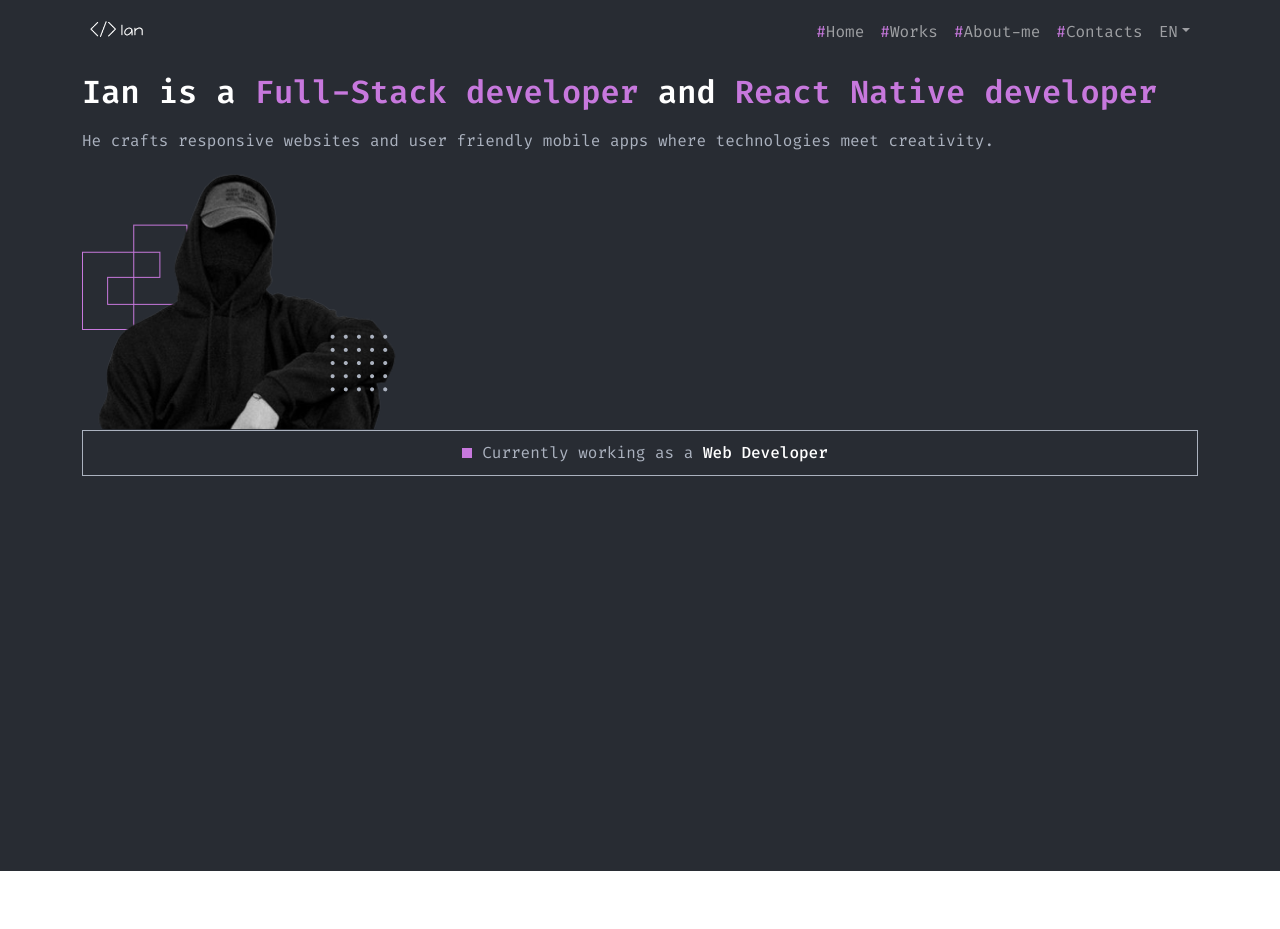
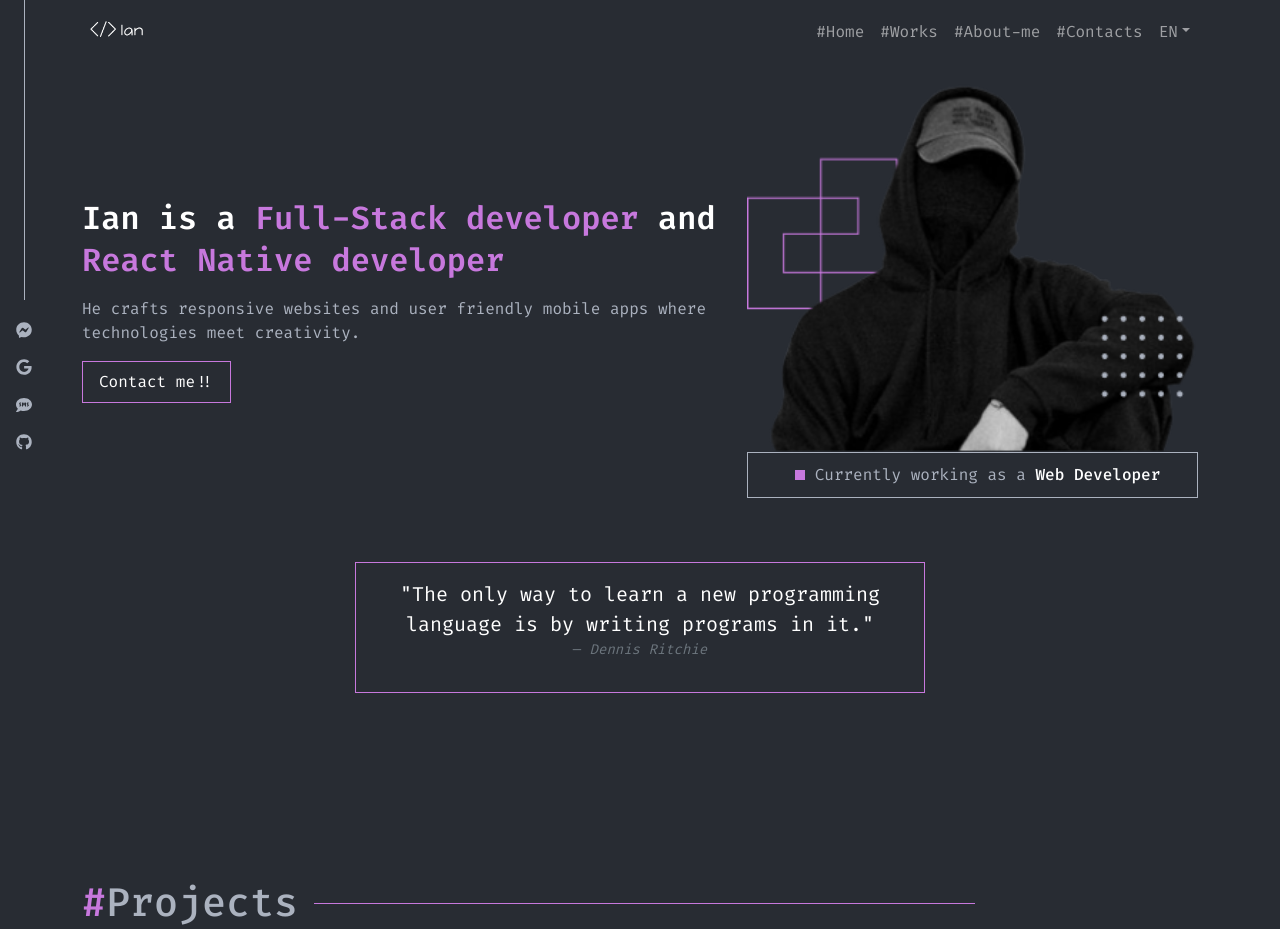
Before and after one commit to UtopicUnicorn995/Portfolio, a React (Create React App) app: page / in a window 1280 px wide. Before the commit the page ends 871 px from the top, so only its background shows below. Built offline with nearby package versions, Linux system fonts and the light colour scheme.

Commit message:
created components for home

```diff
--- a/src/App.js
+++ b/src/App.js
@@ -1,11 +1,13 @@
 import { BrowserRouter as Router, Routes, Route } from "react-router-dom";
 import NavigationBar from "./components/Navbar";
+import FixedIcons from "./components/FixedIcons";
 import Home from "./pages/Home";
 
 function App() {
   return (
     <Router>
       <NavigationBar />
+      <FixedIcons />
       <Routes>
         <Route path="/" element={<Home />} />
       </Routes>
--- /dev/null
+++ b/src/components/FixedIcons.jsx
@@ -0,0 +1,16 @@
+import React from "react";
+import { FaFacebookMessenger, FaGoogle, FaSms, FaGithub } from "react-icons/fa";
+
+function FixedIcons() {
+  return (
+    <div className="d-none d-lg-inline fixed-icons position-fixed top-0 start-0 ms-3 secondary-color flex-column d-lg-flex align-items-center justify-content-between">
+      <div className="iconsLine"></div>
+      <FaFacebookMessenger />
+      <FaGoogle />
+      <FaSms />
+      <FaGithub />
+    </div>
+  );
+}
+
+export default FixedIcons;
--- /dev/null
+++ b/src/components/HomeProjects.jsx
@@ -0,0 +1,19 @@
+import Container from "react-bootstrap/Container";
+import Row from "react-bootstrap/Row";
+import Col from "react-bootstrap/Col";
+
+function HomeProjects() {
+  return (
+    <Container>
+      <div className="position-relative">
+        <h1 className="secondary-color projects-h1 d-inline position-relative pe-3">
+          <span className="primary-color">#</span>Projects
+        </h1>
+        <div className="project-line position-absolute"></div>
+      </div>
+      <Row></Row>
+    </Container>
+  );
+}
+
+export default HomeProjects;
--- /dev/null
+++ b/src/components/MainHome.jsx
@@ -0,0 +1,65 @@
+import personImg from "../assets/person.png";
+import Container from "react-bootstrap/Container";
+import Row from "react-bootstrap/Row";
+import Col from "react-bootstrap/Col";
+
+function MainHome() {
+  return (
+    <div className="homepage ">
+      <Container>
+        <Row className="mt-lg-3 flex-row justify-content-center">
+          <Col lg={7} className="d-lg-flex flex-column justify-content-center">
+            <h1 className="homeH1 mb-3 mt-2">
+              Ian is a{" "}
+              <span className="primary-color">Full-Stack developer</span> and
+              <span className="primary-color"> React Native developer</span>
+            </h1>
+
+            <p className="secondary-color">
+              He crafts responsive websites and user friendly mobile apps where
+              technologies meet creativity.
+            </p>
+            <div className="button-container">
+              <button className="d-none btn-contact d-lg-block">
+                Contact me!!
+              </button>
+            </div>
+          </Col>
+
+          <Col
+            lg={5}
+            className="mb-3 img-container  d-lg-flex flex-column justify-content-center"
+          >
+            <img className="img-fluid" src={personImg} alt="" />
+
+            <div className="homeButtomText">
+              <div className="homeButtomBox"></div>
+              <p className="secondary-color m-0">
+                Currently working as a
+                <span className="text-white spanHomeButtonText">
+                  {" "}
+                  Web Developer
+                </span>
+              </p>
+            </div>
+          </Col>
+          <Col lg={12} className="d-none d-lg-block mt-5 quote-message">
+            <figure class="text-center d-lg-flex flex-column justify-content-center">
+              <blockquote class="blockquote">
+                <p>
+                  "The only way to learn a new programming language is by
+                  writing programs in it."
+                </p>
+              </blockquote>
+              <figcaption class="blockquote-footer mb-0">
+                <cite title="Source Title">Dennis Ritchie</cite>
+              </figcaption>
+            </figure>
+          </Col>
+        </Row>
+      </Container>
+    </div>
+  );
+}
+
+export default MainHome;
--- a/src/index.css
+++ b/src/index.css
@@ -1,4 +1,7 @@
 @import url("https://fonts.googleapis.com/css2?family=Fira+Code:wght@400;500;600&display=swap");
+* {
+  background-color: #282c33;
+}
 body {
   margin: 0;
   font-family: "Fira Code", "Segoe UI", "Roboto", "Oxygen", "Ubuntu",
@@ -7,9 +10,9 @@ body {
   -moz-osx-font-smoothing: grayscale;
 }
 
-#root {
+/* #root {
   background-color: #282c33;
-}
+} */
 
 .navbar-Icon {
   width: 70px;
@@ -30,7 +33,7 @@ body {
   border: none !important;
 }
 
-.color-primary {
+.primary-color {
   color: #c778dd !important ;
 }
 
@@ -69,3 +72,42 @@ body {
   width: 10px;
   margin: 0 10px 0 10px;
 }
+
+.btn-contact {
+  background-color: transparent;
+  color: white;
+  border: 1px solid #c778dd !important;
+  padding: 8px 16px 8px 16px;
+  gap: 10px;
+  width: auto;
+}
+
+.quote-message {
+  width: 50% !important;
+  padding: 16px 32px 16px 32px;
+  border: 1px solid #c778dd;
+}
+
+.fixed-icons {
+  height: 450px;
+}
+
+.iconsLine {
+  width: 1px;
+  height: 300px;
+  background-color: #abb2bf;
+}
+
+.project-line {
+  width: 80%;
+  height: 1px;
+  background-color: #c778dd;
+  top: 50%;
+  z-index: 1;
+}
+
+.projects-h1 {
+  top: 50%;
+  background-color: #282c33;
+  z-index: 2;
+}
--- a/src/pages/Home.jsx
+++ b/src/pages/Home.jsx
@@ -1,35 +1,12 @@
-import personImg from "../assets/person.png";
+import HomeProjects from "../components/HomeProjects";
+import MainHome from "../components/MainHome";
 
 function Home() {
   return (
-    <div className="homepage ">
-      <div className="container  justify-content-center align-items-center ">
-        <h1 className="homeH1 mb-3 mt-2">
-          Ian is a <span className="color-primary">Full-Stack developer</span>{" "}
-          and
-          <span className="color-primary"> React Native developer</span>
-        </h1>
-
-        <p className="secondary-color">
-          He crafts responsive websites and user friendly mobile apps where
-          technologies meet creativity.
-        </p>
-        <div className="mb-3 img-container  justify-content-center align-items-center">
-          <img className="img-fluid" src={personImg} alt="" />
-
-          <div className="homeButtomText">
-            <div className="homeButtomBox"></div>
-            <p className="secondary-color m-0">
-              Currently working as a
-              <span className="text-white spanHomeButtonText">
-                {" "}
-                Web Developer
-              </span>
-            </p>
-          </div>
-        </div>
-      </div>
-    </div>
+    <>
+      <MainHome />
+      <HomeProjects />
+    </>
   );
 }
 
```
